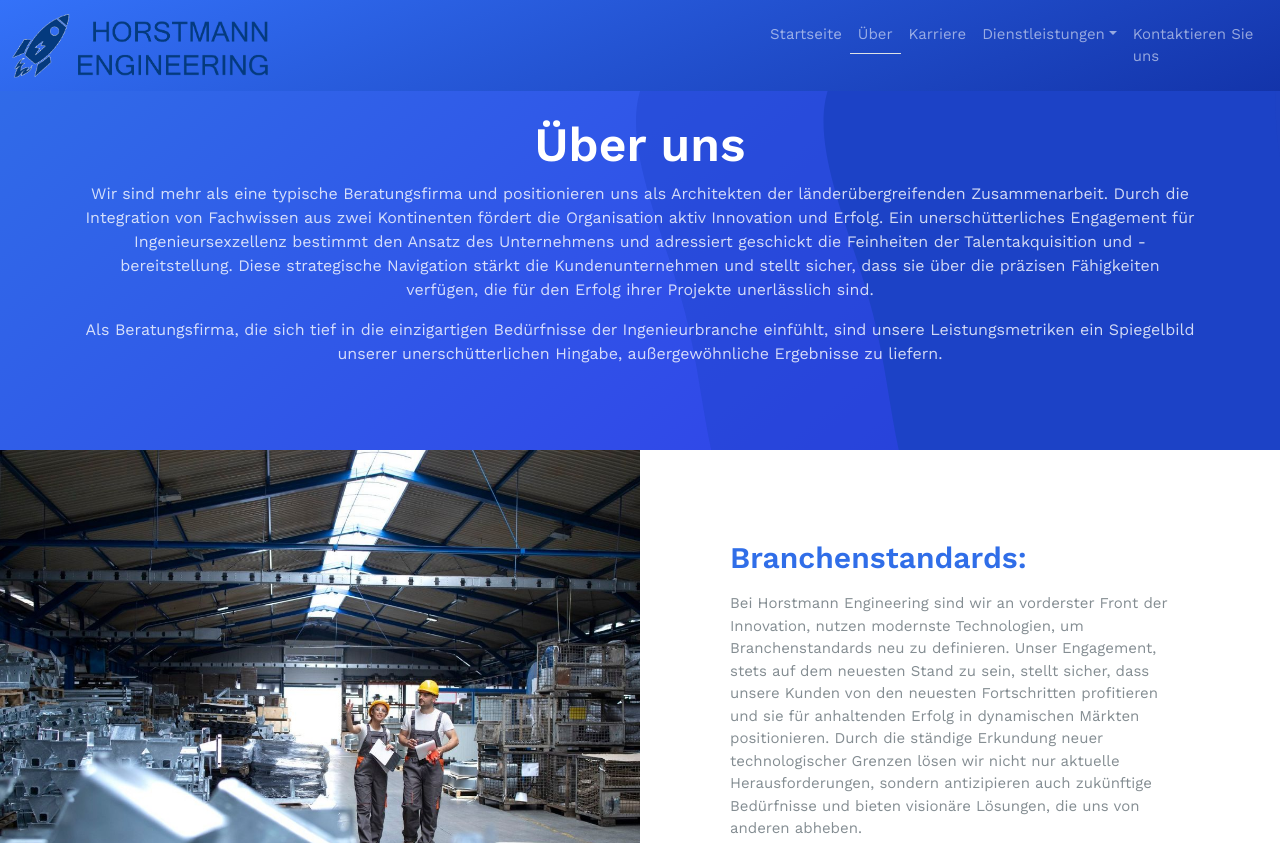
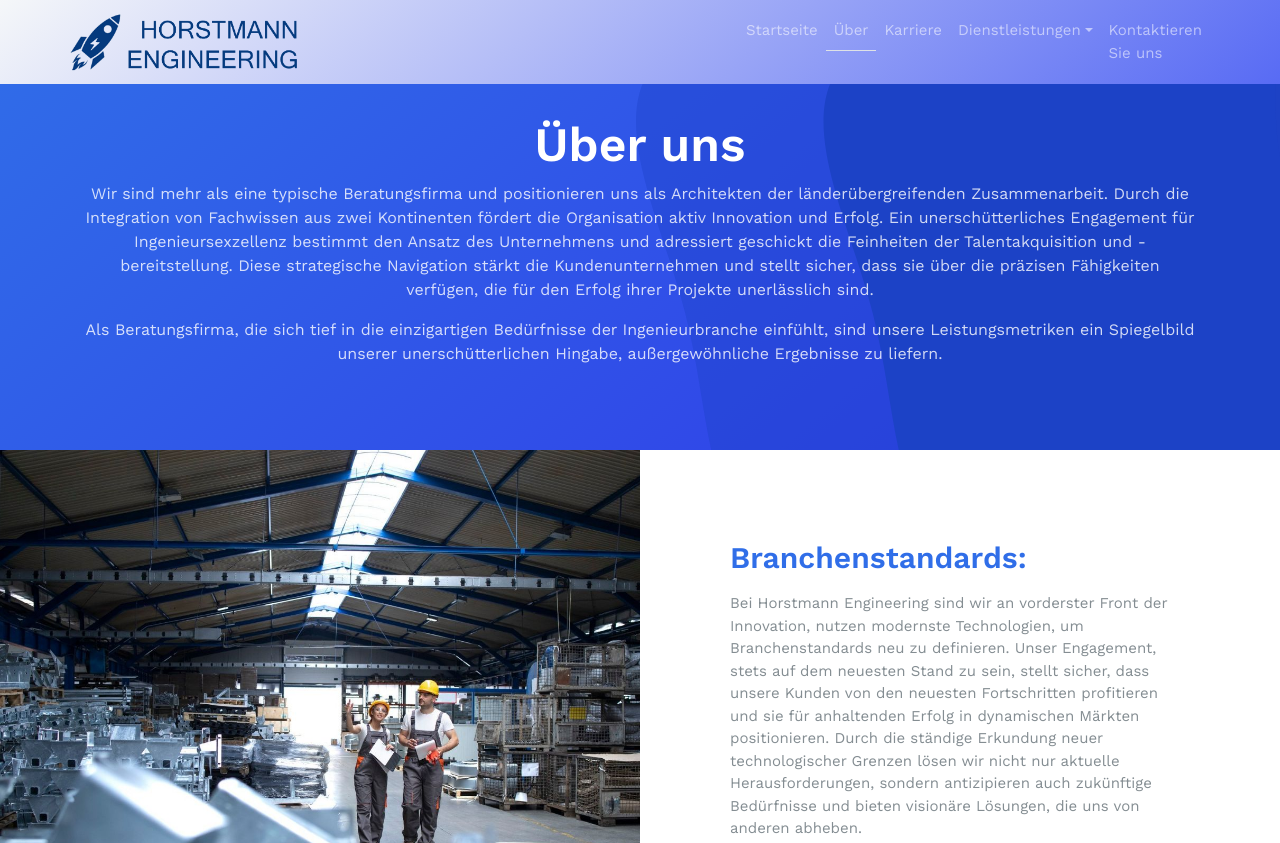
Before and after one commit to chethanb8055/german_project, a plain HTML site: page about.html in a window 1280 px wide. Shown: the top 843 px of the page. Drawn offline with nearby package versions, Linux system fonts and the light colour scheme; files whose address does not match are found by name.

Commit message:
fix the container to navbar

```diff
--- a/about.html
+++ b/about.html
@@ -42,7 +42,7 @@
     <title>Horstmann Engineering</title>
     <style>
       .bg-blue{
-        background :linear-gradient(158deg, #3472f9 0%, #1334aa 100%)
+       background: linear-gradient(140deg, #f5f7f9 0%, #586bf4 100%);
       }
     </style>
   </head>
@@ -56,7 +56,7 @@
       <div class="site-mobile-menu-body"></div>
     </div>
     <nav class="site-nav navbar navbar-expand-lg navbar-dark bg-blue position-absolute px-0 py-2 top-0 position-fixed start-0">
-      <div class="container-fluid ">
+      <div class="container p-0 ">
         <div class="d-flex  ">
         <a class="navbar-brand " href="index.html"><img src="images/logo.jpg" class="img-fluid" style="width: 35%; min-width:5rem;" alt="Duxes"></a>
         <button class="navbar-toggler" type="button" data-bs-toggle="collapse" data-bs-target="#navbarNav" aria-controls="navbarNav" aria-expanded="false" aria-label="Toggle navigation">
```
Also changed, not shown: architectural.html (+2 -2 lines), career.html (+2 -2 lines), competencies.html (+2 -2 lines), contact.html (+2 -2 lines), contract.html (+2 -2 lines), engineeringspecili.html (+2 -2 lines), index.html (+5 -5 lines), simulationandtesting.html (+2 -2 lines).
